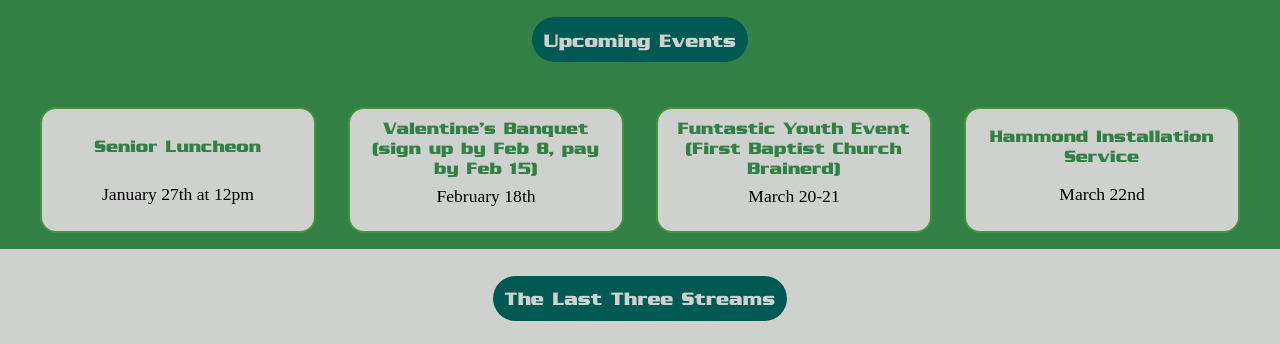
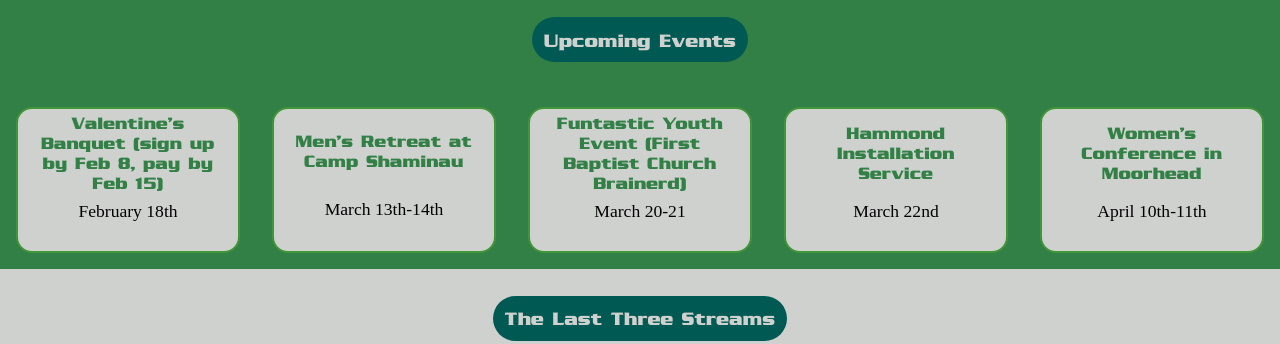
Before and after one commit to ideck802/church_website, a website: page index.html in a window 1280 px wide. Shown: the part 1384-1728 px from the top of the page. Drawn offline with Linux system fonts and the light colour scheme.

Commit message:
Update index.html

```diff
--- a/index.html
+++ b/index.html
@@ -188,12 +188,12 @@
       </div>
       <div class="event-list">
         <div class="event">
-          <h4>Senior Luncheon</h4>
-          <p>January 27th at 12pm</p>
+          <h4>Valentine's Banquet (sign up by Feb 8, pay by Feb 15)</h4>
+          <p>February 18th</p>
         </div>
         <div class="event">
-          <h4>Valentine's Banquet (sign up by Feb 8, pay by Feb 15)</h4>
-          <p>February 18th</p>
+          <h4>Men's Retreat at Camp Shaminau</h4>
+          <p>March 13th-14th</p>
         </div>
         <div class="event">
           <h4>Funtastic Youth Event (First Baptist Church Brainerd)</h4>
@@ -202,6 +202,10 @@
         <div class="event">
           <h4>Hammond Installation Service</h4>
           <p>March 22nd</p>
+        </div>
+        <div class="event">
+          <h4>Women's Conference in Moorhead</h4>
+          <p>April 10th-11th</p>
         </div>
       </div>
     </div>
```
